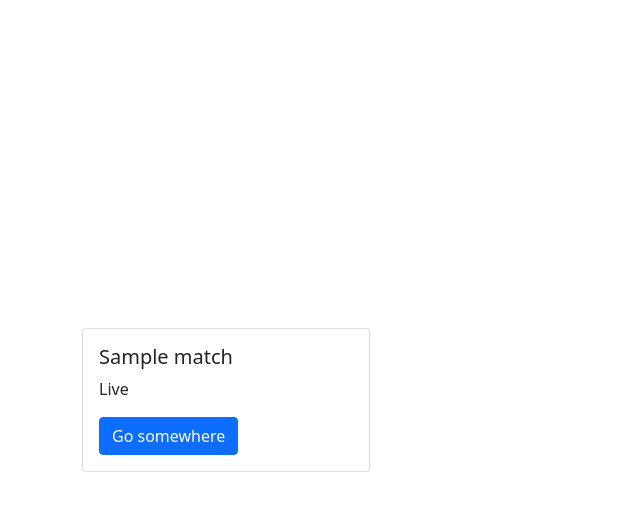
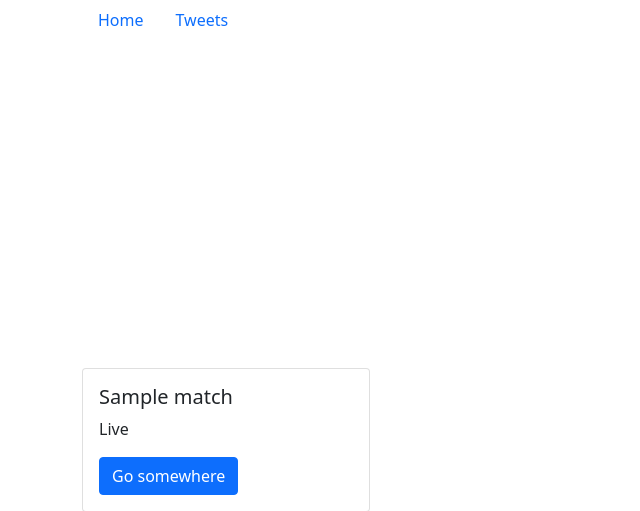
Before and after one commit to aleena-syed20/whatson, a Flask app: template templates/index.html in a window 1280 px wide. Shown: the top 511 px of the page, without its empty margins (0-640 px from the left). Before the commit the page ends 472 px from the top, so only its background shows below. Run offline with Flask 2, Linux system fonts and the light colour scheme; the template is opened without the code that fills it: most values are stand-ins (such as "Sample title", 1, 10 or a date in 2020); parts of the project's set-up code (start-up, migrations or seed data) failed here and were passed over.

Commit message:
added tweets page

```diff
--- a/app.py
+++ b/app.py
@@ -4,6 +4,8 @@ app = Flask(__name__)
 
 import requests
 import constants
+import tweepy
+
 
 url = constants.API_URL
 today = date.today()
@@ -32,3 +34,16 @@ def live_matches():
          matches.remove("WTA")
     umatches = set(matches)
     return render_template('index.html', umatches=umatches)
+
+@app.route("/tweets")
+def tweets():
+    auth = tweepy.OAuthHandler(constants.TWEEPY_API_KEY, constants.TWEEPY_API_SECRET_KEY)
+    api = tweepy.API(auth)
+
+    screen_name = "josemorgado"
+    user = api.get_user(screen_name)
+    ID = user.id_str
+    number_of_tweets = 5
+    tweets = api.user_timeline(user_id=ID, count=number_of_tweets, include_rts = False, tweet_mode="extended")
+    tweets = list(tweets)
+    return render_template('tweets.html', tweets=tweets)
--- a/templates/index.html
+++ b/templates/index.html
@@ -12,6 +12,14 @@
     </style>
     <body>
         <div class="container h-100">
+            <ul class="nav">
+                <li class="nav-item">
+                  <a class="nav-link active" aria-current="page" href="/">Home</a>
+                </li>
+                <li class="nav-item">
+                  <a class="nav-link" href="{{ url_for('tweets') }}">Tweets</a>
+                </li>
+            </ul>
             <div class="row h-100 justify-content-center align-items-center">
                 {% for match in umatches %}
                 <div class="col">
@@ -19,7 +27,8 @@
                         <div class="card-body">
                             <h5 class="card-title">{{match}}</h5>
                             <p class="card-text">Live</p>
-                            <a href="https://www.google.com/search?q=" class="btn btn-primary">Go somewhere</a>
+                            <a href="https://www.google.com/search?q="
+                            class="btn btn-primary">Go somewhere</a>
                         </div>
                       </div>
                 </div>
```
Also changed, not shown: templates/tweets.html (added, +24 -0 lines).
